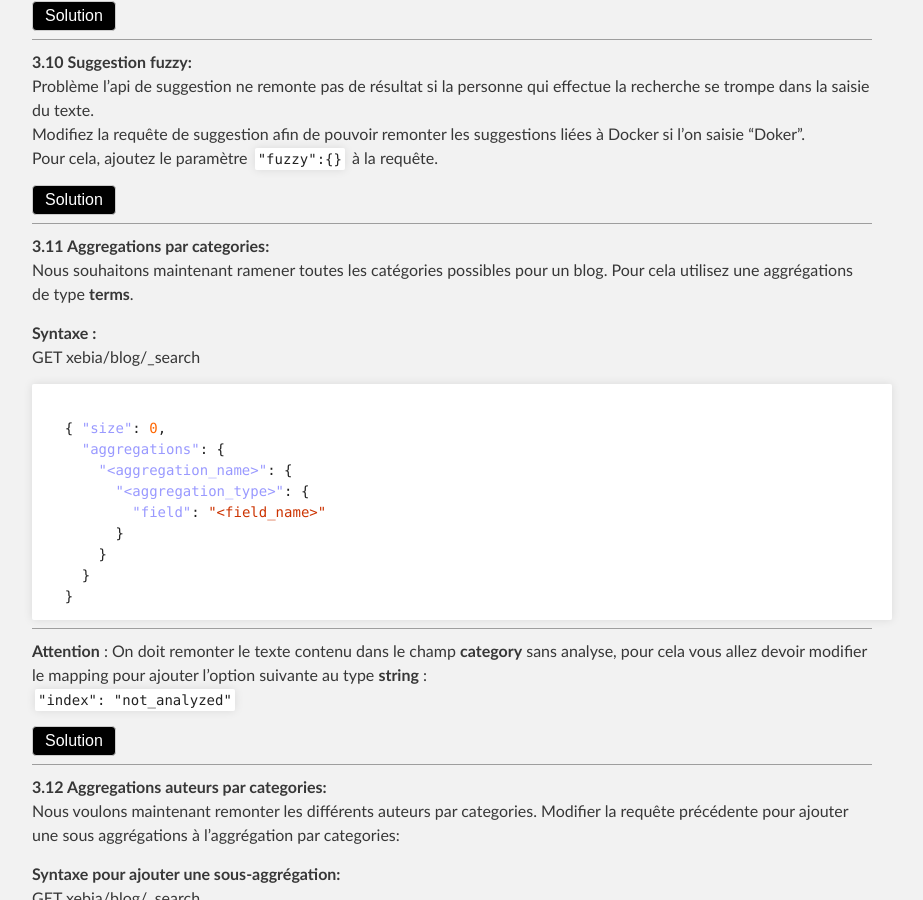
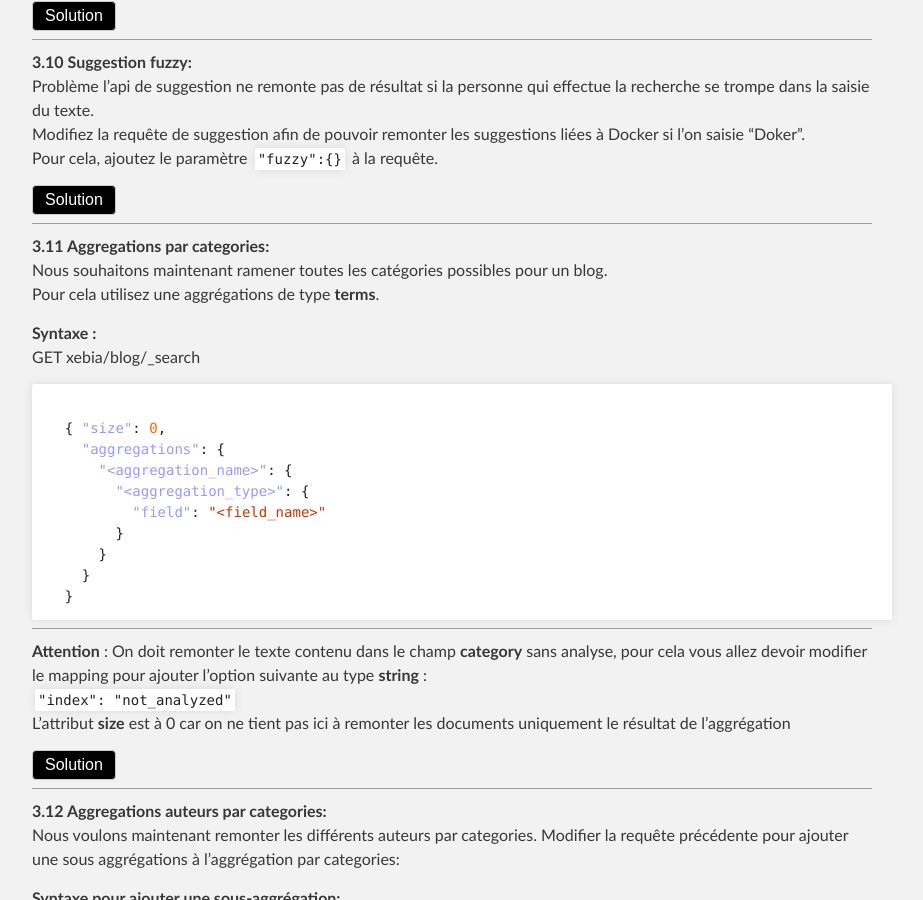
Before and after one commit to gegron/es-requests, a Jekyll site: the page built from index.md, in a window 1280 px wide and 900 px high, scrolled down 7271 px, cut to the strip 0-900 px from the top of the window. Shown: the whole strip, without its empty margins (188-1111 px from the left). Built offline with Jekyll 4.4.1, drawn with Linux system fonts in a browser that asks for light colours; nearby versions of some CDN libraries; grey boxes are pictures that could not be loaded.

Commit message:
add explanation

```diff
--- a/index.md
+++ b/index.md
@@ -621,7 +621,8 @@ __3.10 Suggestion fuzzy:__
 </blockquote>
 ---
 __3.11 Aggregations par categories:__
-  Nous souhaitons maintenant ramener toutes les catégories possibles pour un blog. Pour cela utilisez une aggrégations de type __terms__.
+  Nous souhaitons maintenant ramener toutes les catégories possibles pour un blog.
+  Pour cela utilisez une aggrégations de type __terms__.
 
   __Syntaxe :__
   GET xebia/blog/_search
@@ -641,6 +642,7 @@ __3.11 Aggregations par categories:__
 
 __Attention__ : On doit remonter le texte contenu dans le champ __category__ sans analyse, pour cela vous allez devoir modifier le mapping pour ajouter l'option suivante au type __string__ :
    `"index": "not_analyzed"`
+L'attribut __size__ est à 0 car on ne tient pas ici à remonter les documents uniquement le résultat de l'aggrégation
 
 <blockquote class = 'solution' markdown="1">
 DELETE xebia
```
